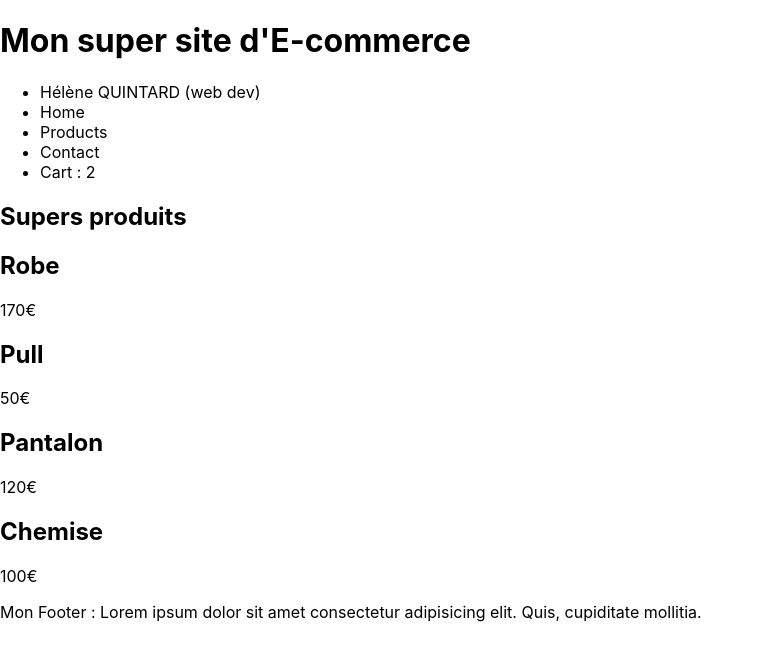
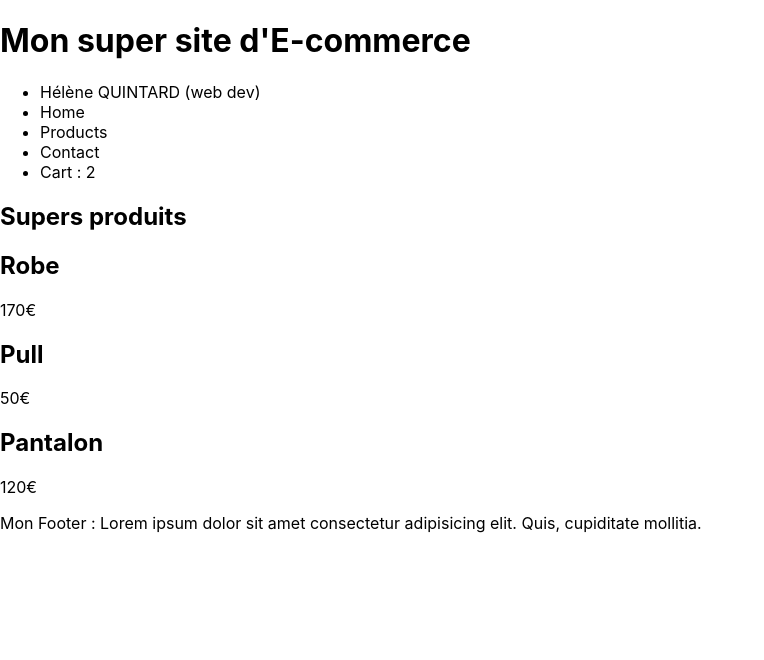
Before and after one commit to Heleneeeeeee/Exos-React, a React (Create React App) app: page / in a window 1280 px wide. Shown: the top 660 px of the page, without its empty margins (0-764 px from the left). Built offline with nearby package versions, Linux system fonts and the light colour scheme.

Commit message:
Add a loop if

```diff
--- a/src/Products.js
+++ b/src/Products.js
@@ -1,33 +1,45 @@
 function Products () {
 
     const productsAvailable = [
-        {title:"Robe",
+        {
+         title:"Robe",
          price: 170,
-         isPublished:"true",
+         isPublished:true,
         },
-        {title:"Pull",
+
+        {
+         title:"Pull",
          price: 50,
-         isPublished:"true",
+         isPublished:true,
         },
-        {title:"Pantalon",
+
+        {
+         title:"Pantalon",
          price: 120,
-         isPublished:"true",
+         isPublished:true,
         },
-        {title:"Chemise",
+
+        {
+         title:"Chemise",
          price: 100,
-         isPublished:"true",
-        },
+         isPublished:false,
+        }
     ];
 
     return (
        <main>
         {productsAvailable.map((product) => {
-        return (
+
+       return (
         <article>
-            <h2>{product.title}</h2>
-            <p>{product.price}€</p>
+        {product.isPublished &&(
+            <>
+                <h2>{product.title}</h2>
+                <p>{product.price}€</p>
+            </>
+        )}
         </article>
-        );
+        )
             })}
        </main>
     );
```
